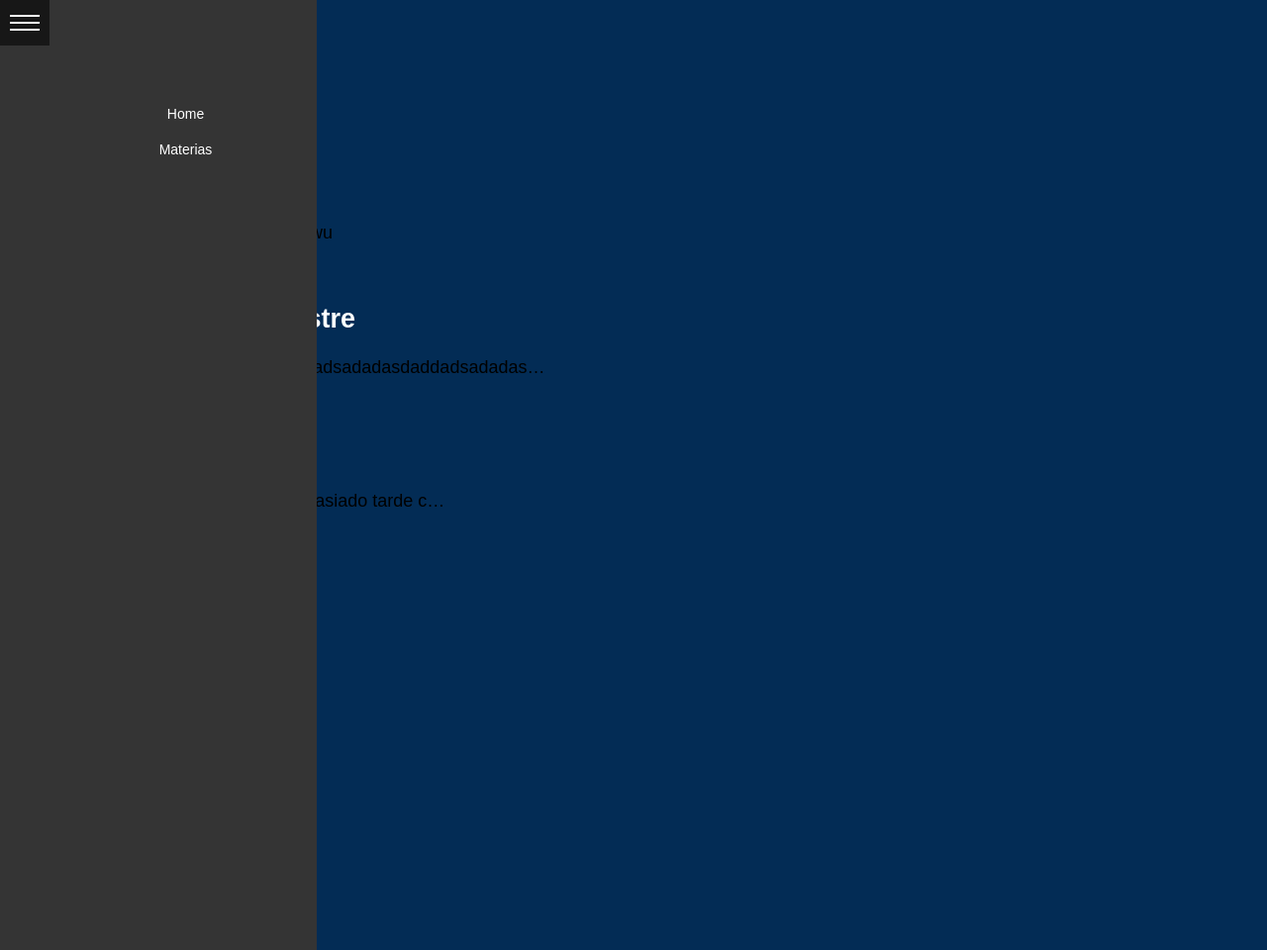
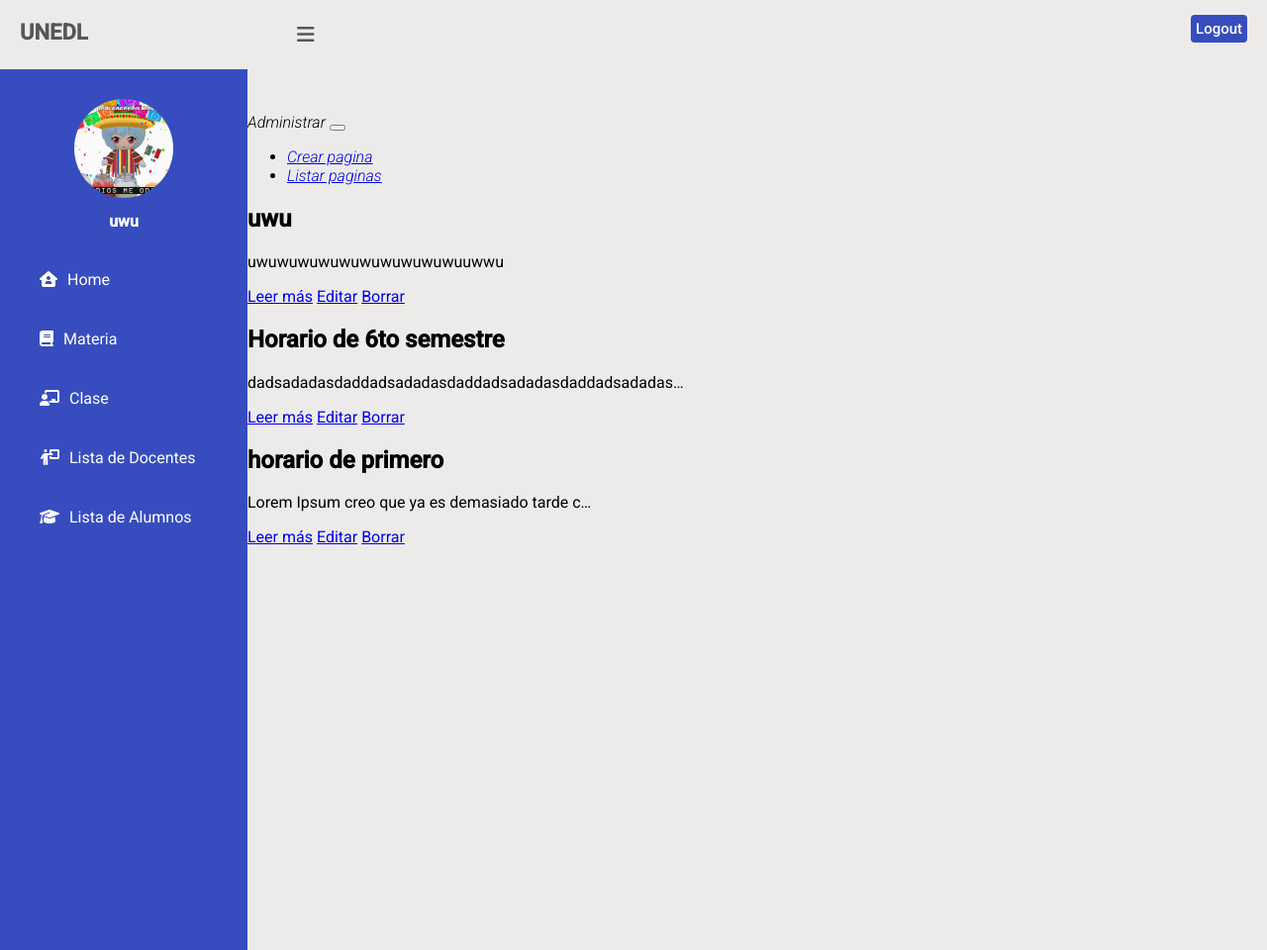
Before and after one commit to TheMiguelGt/generadoHorarios, a Django app: page /horarios/ in a window 1280 px wide. Shown: the whole page at 99% size. Run offline with Django 4.2, Linux system fonts and the light colour scheme; a user stored in the database is signed in; data comes from the database, SQL or seed files in the repository; parts of the project's set-up code (start-up, migrations or seed data) failed here and were passed over; some libraries are stand-ins or nearby versions.

Commit message:
Se hizo el diseno del sidebar

```diff
--- a/generadoHorarios/core/static/core/css/userStyle.css
+++ b/generadoHorarios/core/static/core/css/userStyle.css
@@ -1,120 +1,131 @@
-:root{
-    --width: 300px;
-    --padding: 10px;
-    --bgcolor: rgb(52,52,52);
-    --hovercolor: rgb(23,23,23);
-    --width-collapsed: 50px;
+body{
+    margin: 0;
+    padding: 0;
+    font-family: 'Roboto', sans-serif;
 }
-body{
-    background-color: #032c55;
-    font-family: Arial, Helvetica, sans-serif;
-    font-size: 18px;
-    padding: 0;
+
+header{
+    position: fixed;
+    background: #EDEBEA ;
+    padding: 20px;
+    width: 100%;
+    height: 30px;
+}
+
+.left_area h3{
+    color: #575655;
     margin: 0;
-    margin-left: var(--width-collapsed);
-    color: white;
+    text-transform: uppercase;
+    font-size: 22px;
+    font-weight: 900;
 }
-.body-expanded{
-    margin-left: var(--width);
+
+.logout_btn{
+    padding: 5px;
+    background: #374DBF;
+    text-decoration: none;
+    float: right;
+    margin-top: -30px;
+    margin-right: 40px;
+    border-radius: 4px;
+    font-size: 15px;
+    font-weight: 450;
+    color: #ffff;
+    transition: 0.5s;
+    transition-property: background;
 }
-#main-container{
 
+.logout_btn:hover{
+    background-color: #1739DF;
 }
-#sidemenu{
-    background-color: var(--bgcolor);
-    color: white;
+
+.sidebar{
+    background: #374DBF;
+    margin-top: 70px;
+    padding-top: 30px;
     position: fixed;
+    left: 0;
+    width: 250px;
     height: 100%;
-    left: 0;
-    top: 0;
+    transition: 0.5s;
+    transition-property: left;
 }
-#sidemenu a{
-    color: white;
+.sidebar .profile_image{
+    width: 100px;
+    height: 100px;
+    border-radius: 100px;
+    margin-bottom: 10px;
+}
+
+.sidebar h4{
+    color: #ffff;
+    margin-top: 0;
+    margin-bottom: 20px;
+}
+
+.sidebar a{
+    color: #ffff;
+    display: block;
+    width: 100%;
+    line-height: 60px;
     text-decoration: none;
+    padding-left: 40px;
+    box-sizing: border-box;
+    transition: 0.5s;
+    transition-property: background;
 }
-/*HEADER*/
-#sidemenu #header{
-    box-sizing: border-box;
-    border-bottom: solid 0px var(--hovercolor);
+
+.sidebar a:hover{
+    background-color: #1739DF;
 }
-#sidemenu #header #title{
-    box-sizing: border-box;
-    overflow: hidden;
+
+.sidebar i{
+    padding-right: 10px;
 }
-#sidemenu #header #title #sidemenu #header #menu-btn{
-    vertical-align: middle;
+
+label #sidebar_btn{
+    z-index: 1;
+    color: #575655;
+    position: fixed;
+    cursor: pointer;
+    left: 300px;
+    font-size: 20px;
+    margin: 5px 0;
+    transition: 0.5s;
+    transition-property: background;
 }
-#sidemenu #header #menu-btn{
-    cursor: pointer;
-    padding: 10px;
-    width: var(--width-collapsed);
-    box-sizing: border-box;
+
+label #sidebar_btn:hover{
+    color: #1739DF;
 }
-#sidemenu #header #menu-btn:hover{
-    background-color: var(--hovercolor);
+
+#check:checked ~ .sidebar{
+    left: -190px;
 }
-#sidemenu #header #menu-btn .btn-hamburger{
-    background-color: #ffff;
-    width: 100%;
-    height: 2px;
-    margin: 5px 0;
+
+#check:checked ~ .sidebar a span{
+    display: none;
 }
-/*PROFILE*/
-#sidemenu #profile{
-    border-bottom: solid 0px var(--hovercolor);
-    padding: var(--padding);
-    text-align: center;
+
+#check:checked ~ .sidebar a{
+    font-size: 20px;
+    margin-left: 170px;
+    width: 80px;
 }
-#sidemenu #profile #photo{
-    box-sizing: border-box;
-    padding: var(--padding);
-    margin: 0 auto;
+
+.content{
+    margin-left: 250px;
+    background-color: #EDEBEA;
+    background-position: center;
+    background-size: cover;
+    height: 100vh;
+    transition: 0.5s;
 }
-#sidemenu #profile #photo #sidemenu #profile #name{
-    font-size: 24px;
-    padding: var(--padding) 0;
-    overflow: hidden;
+
+#check:checked ~ .content{
+    margin-left: 60px;
 }
-/*ITEM*/
-#sidemenu #menu-items{
-    overflow: hidden;
+
+#check{
+    display: none;
 }
-#sidemenu #menu-items .item{
-    width: var(--width);
-}
-#sidemenu #menu-items .item .icon{
-    display: inline-block;
-}
-#sidemenu #menu-items .item .icon,
-#sidemenu #menu-items .item .title{
-    font-size: 14px;
-    vertical-align: middle;
-    overflow: hidden;
-    display: inline-block;
-}
-#sidemenu #menu-items .item a{
-    display: block;
-}
-#sidemenu #menu-items .item a:hover{
-    background-color: var(--hovercolor);
-}
-#sidemenu #menu-items .item .icon{
-    box-sizing: border-box;
-    padding: var(--padding);
-    width: var(--width-collapsed);
-}
-#sidemenu #menu-items .item .icon img{
-    width: 100%;
-}
-#sidemenu #menu-items .item .title{
-    padding: var(--padding) 0;
-}
-#sidemenu #menu-items .item .separator{
-    height: 1px;
-    border-bottom: solid 1px var(--hovercolor);
-    margin: 15px 0;
-}
-.menu-expanded{
-    width: var(--width);
-    box-shadow: 0 0 10px rgb(0, 0, 0,0.5);
-}
--- a/generadoHorarios/core/templates/core/loPage.html
+++ b/generadoHorarios/core/templates/core/loPage.html
@@ -8,18 +8,42 @@
         <meta name="viewport" content="width=device-width, initial-scale=1">
         <title>{% block title %}{% endblock title %}</title>
         <link type='text/css' rel="stylesheet" href="{% static "core/css/userStyle.css" %}"> <!--es necesario poner static para trabajar con los archivos estaticos de dicho directorio-->
+        <link rel="stylesheet" href="https://cdnjs.cloudflare.com/ajax/libs/font-awesome/6.2.0/css/all.min.css">
         <link rel="preconnect" href="https://fonts.googleapis.com">
         <link rel="preconnect" href="https://fonts.gstatic.com" crossorigin>
         <link href="https://fonts.googleapis.com/css2?family=Roboto:ital,wght@0,300;0,400;0,500;1,300&display=swap" rel="stylesheet">
     </head>
     <body >
-        <header id="main-header">
-            <a id="logo-header" href="{% url 'home' %}">
-                <img id="unedlimg" src="{% static 'core/img/unedl.png' %}" height="63" >
-            </a>
 
+        <input type="checkbox" id="check">
+        <!--Header area start-->
+        <header>
+            <label for="check">
+                <i class="fa-solid fa-bars" id="sidebar_btn"></i>
+            </label>
+            <div class="left_area">
+                <h3>UNE<span>DL</span></h3>
+            </div>
+            <div class="right_area">
+                <a href="#" class="logout_btn">Logout</a>
+            </div>
         </header>
+        <!--Header area end-->
+        <!--Slidebar start-->
+        <div class="sidebar">
+            <center>
+                <img src="{% static 'core/img/uwu.jpg' %}" class="profile_image" alt="">
+                <h4>uwu</h4>
+            </center>
+            <a href="#"><i class="fa-solid fa-house-user"></i><span>Home</span></a>
+            <a href="#"><i class="fa-solid fa-book"></i><span>Materia</span></a>
+            <a href="#"><i class="fa-solid fa-chalkboard-user"></i><span>Clase</span></a>
+            <a href="#"><i class="fa-solid fa-person-chalkboard"></i><span>Lista de Docentes</span></a>
+            <a href="#"><i class="fa-solid fa-graduation-cap"></i><span>Lista de Alumnos</span></a>
+        </div>
+        <!--Slidebar end-->
+        <div class="content">
         {% block content %}{% endblock content %}
-
+        </div>
     </body>
 </html>
--- a/generadoHorarios/pages/templates/pages/includes/pages_menu.html
+++ b/generadoHorarios/pages/templates/pages/includes/pages_menu.html
@@ -24,36 +24,3 @@
   </div>
 </nav>
 {% endif %}
-<div id="sidemenu" class="menu-collapsed">
-  <div id="header">
-    <div id="title"><span></span></div>
-    <div id="menu-btn">
-      <div class="btn-hamburger"></div>
-      <div class="btn-hamburger"></div>
-      <div class="btn-hamburger"></div>
-    </div>
-  </div>
-  <!--Profile-->
-  <div id="profile">
-    <div id="photo"><img src=""></div>
-    <div id="name"><span> </span></div>
-
-  <!--Items-->
-  <div id="menu-items">
-    <div class="item">
-      <a href="#">
-        <div class="icon"><img src=""></div>
-        <div class="title"><span>Home</span></div>
-      </a>
-    </div>
-    <div class="item separator">
-    </div>
-    <div class="item">
-      <a href="#">
-        <div class="icon"><img src=""></div>
-        <div class="title"><span>Materias</span></div>
-      </a>
-    </div>
-  </div>
-  </div>
-</div>
--- a/generadoHorarios/pages/templates/pages/page_list.html
+++ b/generadoHorarios/pages/templates/pages/page_list.html
@@ -2,6 +2,12 @@
 {% load static %}
 {% block title %}Horarios{% endblock title %}
 {% block content %}
+<BR>
+    <BR>
+        <BR>
+            <BR>
+                <BR>
+                    <BR>
 {% include "pages/includes/pages_menu.html" %}
     {% for page in page_list|dictsort:"id" reversed%}<!--se cambio la parte de pages por la lista de los objetos, dictsort los posiciona por id y reversed de manera de reversa-->
         <h2>{{page.title}}</h2>
```
Also changed, not shown: generadoHorarios/core/static/core/img/cerrar.png (deleted), generadoHorarios/core/static/core/img/cerrar1.png (deleted), generadoHorarios/core/static/core/img/cerrar2.png (deleted), generadoHorarios/core/static/core/img/logo_unedl.png (deleted), generadoHorarios/core/static/core/img/logounedl.png (deleted), generadoHorarios/core/static/core/img/uwu.jpg (added), generadoHorarios/core/static/core/img/índice.png (deleted).
